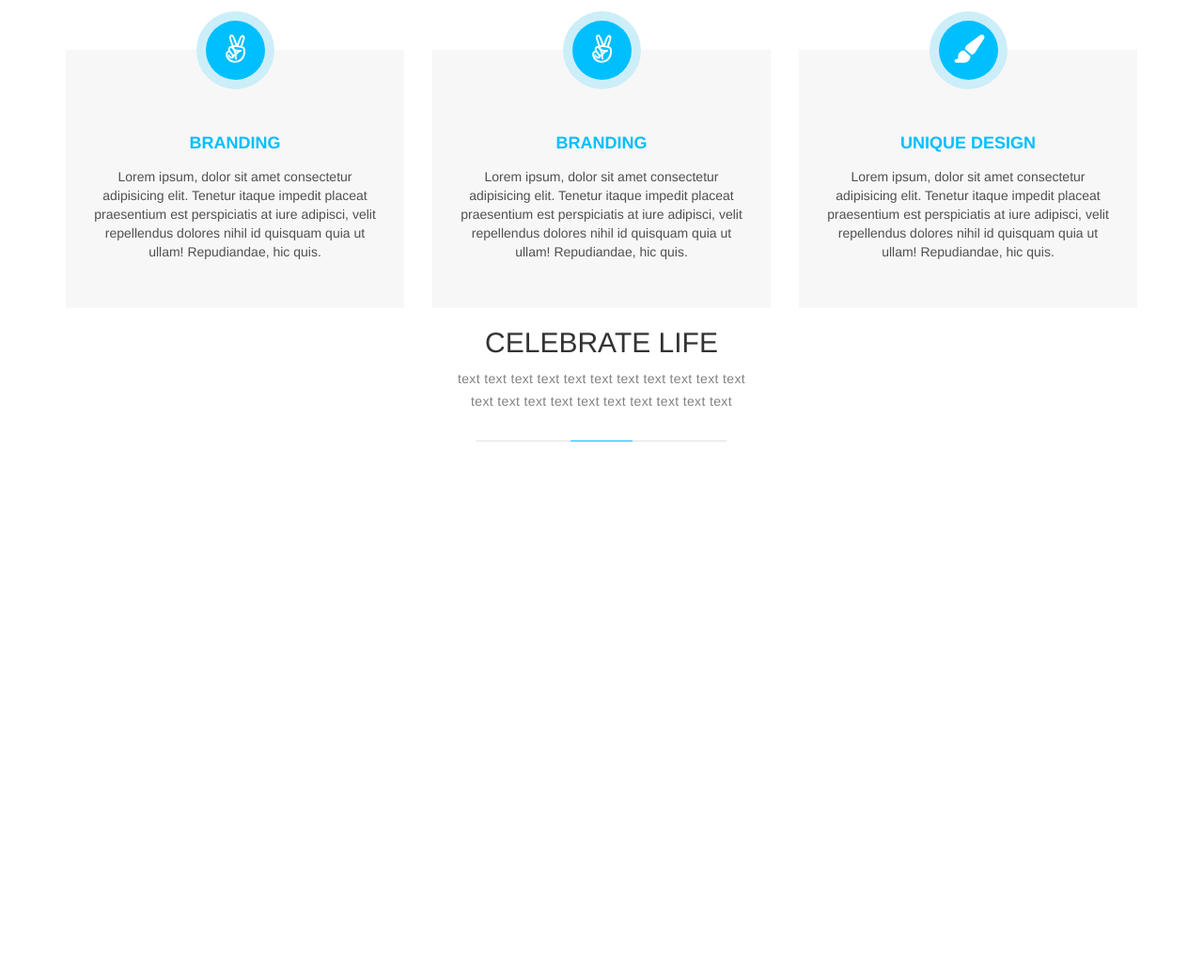
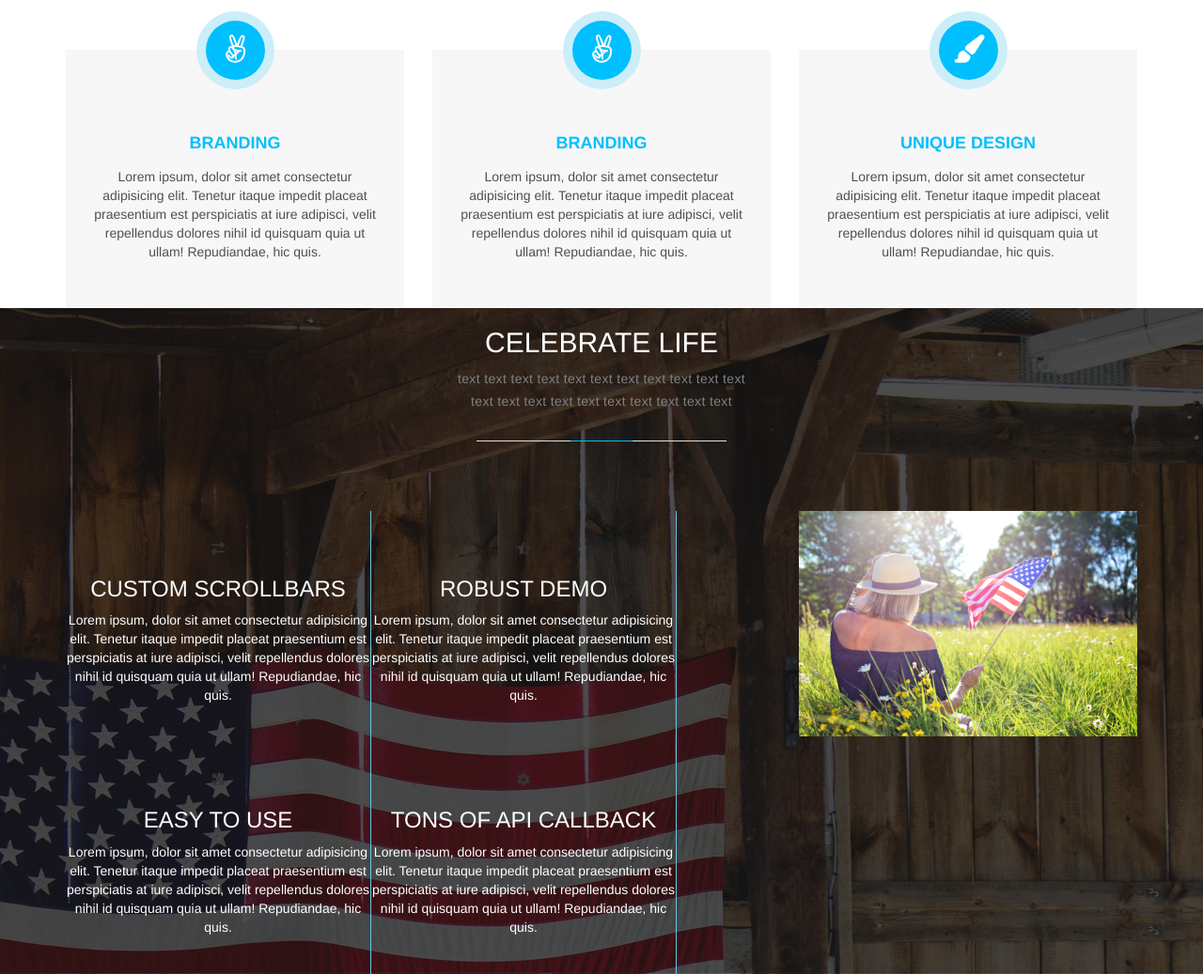
Before and after one commit to kalewford/VolunteeringVeterans_webdev, a plain HTML site: page index.html in a window 1280 px wide. Shown: the part 1035-2072 px from the top of the page at 94% size. Before the commit the page ends 1579 px from the top, so only its background shows below. Drawn offline with nearby package versions, Linux system fonts and the light colour scheme.

Commit message:
more webstyle concepts

```diff
--- a/css/style.css
+++ b/css/style.css
@@ -211,3 +211,31 @@ header nav ul li a:hover{
 {
     color: #f6f6f6;
 }
+
+.feature-area
+{
+    background-image:linear-gradient(rgba(0,0,0,0.7),rgba(0,0,0,0.7)), url(../images/american-flag-802087_1920.jpg);
+    background-position: center;
+    background-attachment: fixed;
+
+}
+
+.title h2,p
+{
+    color: white;
+}
+
+.single-feature h3
+{
+    color: white;
+}
+
+.single-feature
+{
+    position: relative;
+    width: 325px;
+    float: left;
+    padding: 30px 0;
+    text-align: center;
+    border-right: 1px solid #65c8e5;
+}
--- a/index.html
+++ b/index.html
@@ -24,7 +24,7 @@
                         <li><a href="">Home</a></li>
                         <li><a href="">Work</a></li>
                         <li><a href="">Clients</a></li>
-                        <li><a href="">Services</a></li>
+                        <li><a href="">VetsInNeed</a></li>
                         <li><a href="">Our Team</a></li>
                         <li><a href="">Contact</a></li>
                     </ul>
@@ -120,7 +120,7 @@
         <section class="feature-area" id="feature">
             <div class="container">
                 <div class="row">
-                    <div class="col-sm-12">
+                    <div class="col-sm-12 text-center">
                         <div class="title">
                             <div class="col-sm-12 text-center">
                                 <h2>CELEBRATE LIFE</h2>
@@ -134,6 +134,80 @@
                         </div>
                     </div>
                 </div>
+                <div class="row">
+                    <div class="col-sm-12 col-lg-8 text-center">
+                        <div class="feature-block">
+                            <div class="single-feature feature-circle">
+                                <div class="circle"></div>
+                                <span class="feature-icon"><i class="fa fa-exchange"></i></span>
+                                <h3>CUSTOM SCROLLBARS</h3>
+                                <p> Lorem ipsum, dolor sit amet consectetur adipisicing elit.
+                                    Tenetur itaque impedit placeat praesentium est
+                                    perspiciatis at iure adipisci, velit repellendus dolores nihil
+                                    id quisquam quia ut ullam! Repudiandae, hic quis.
+
+                                </p>
+                            </div>
+                            <div class="single-feature">
+                                <span class="feature-icon"><i class="fa fa-star-half-o"></i></span>
+                                <h3>ROBUST DEMO</h3>
+                                <p>
+                                    Lorem ipsum, dolor sit amet consectetur adipisicing elit.
+                                    Tenetur itaque impedit placeat praesentium est
+                                    perspiciatis at iure adipisci, velit repellendus dolores nihil
+                                    id quisquam quia ut ullam! Repudiandae, hic quis.
+                                </p>
+                            </div>
+
+
+                            <div class="single-feature">
+                                <span class="feature-icon"><i class="fa fa-arrows-alt"></i></span>
+                                <h3>EASY TO USE</h3>
+                                <p>
+                                    Lorem ipsum, dolor sit amet consectetur adipisicing elit.
+                                    Tenetur itaque impedit placeat praesentium est
+                                    perspiciatis at iure adipisci, velit repellendus dolores nihil
+                                    id quisquam quia ut ullam! Repudiandae, hic quis.
+                                </p>
+                            </div>
+
+
+                            <div class="single-feature">
+                                <span class="feature-icon"><i class="fa fa-cog"></i></span>
+                                <h3>TONS OF API CALLBACK</h3>
+                                <p>
+                                    Lorem ipsum, dolor sit amet consectetur adipisicing elit.
+                                    Tenetur itaque impedit placeat praesentium est
+                                    perspiciatis at iure adipisci, velit repellendus dolores nihil
+                                    id quisquam quia ut ullam! Repudiandae, hic quis.
+                                </p>
+                            </div>
+
+                        </div>
+                    </div>
+                    <div class="col-sm-4 col-lg-4">
+                        <div class="feature-mockup">
+                            <img src="images/fourth-of-july-3498600_1920.jpg" class="img-responsive">
+                        </div>
+                    </div>
+                </div>
+
+
+
+
+
+
+
+
+
+
+
+
+
+
+
+
+
             </div>
         </section>
 
```
